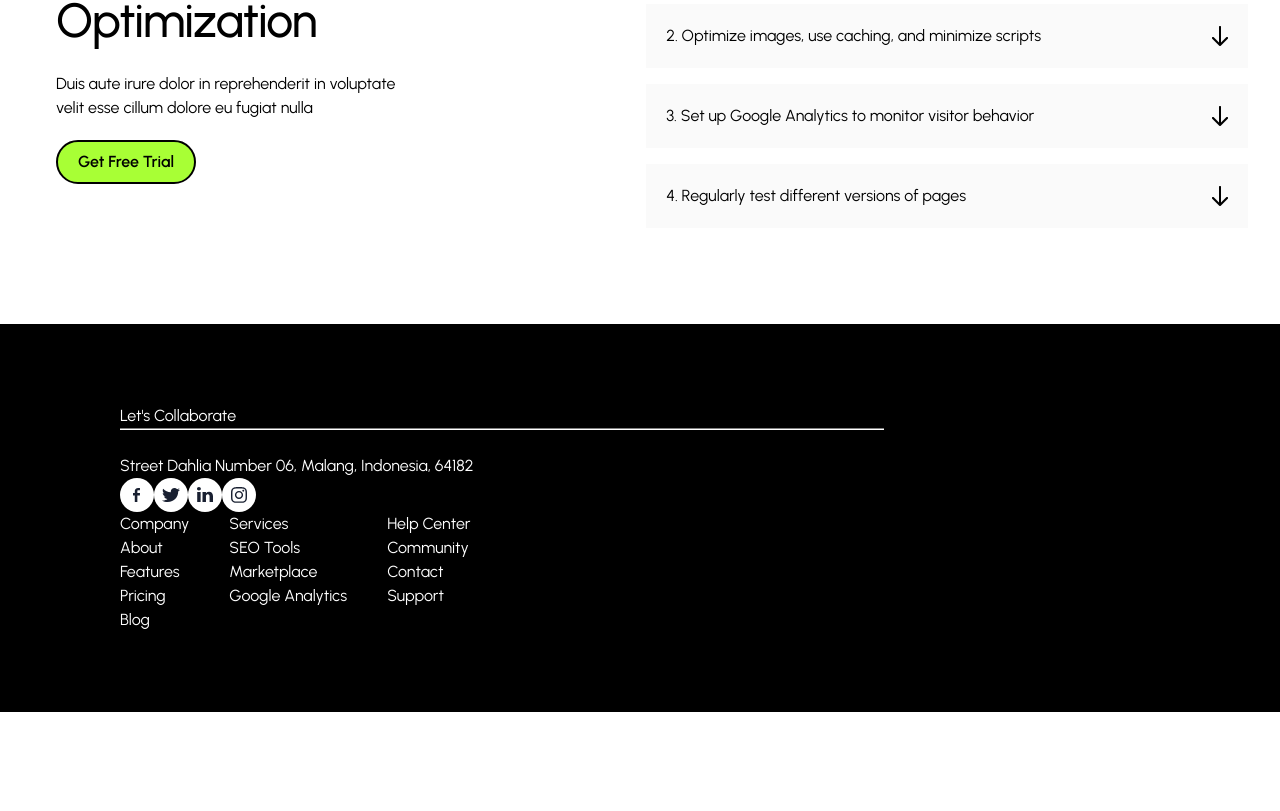
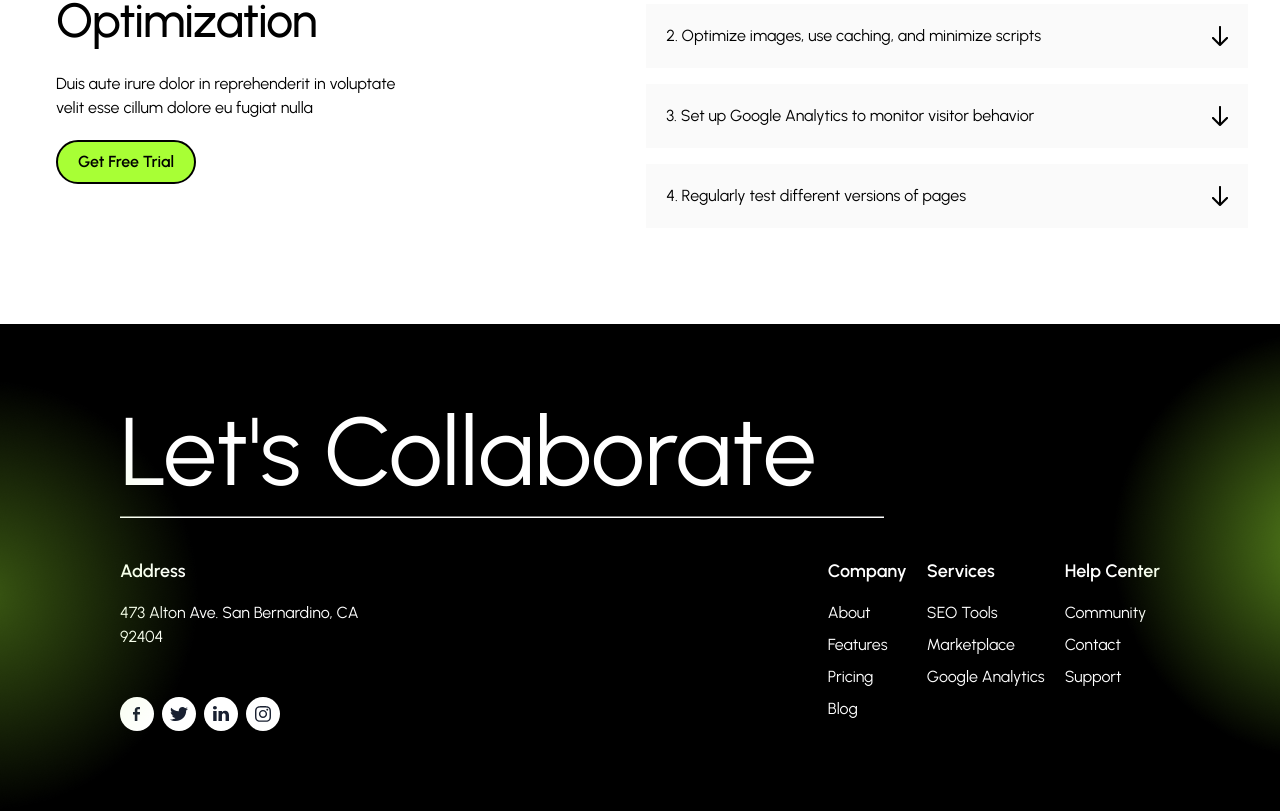
Before and after one commit to DevTyler62/SparkShift, a Next.js app: page / in a window 1280 px wide. Shown: the part 3199-4010 px from the top of the page. Before the commit the page ends 3911 px from the top, so only its background shows below. Built offline with nearby package versions, Linux system fonts and the light colour scheme.

Commit message:
footer section code

```diff
--- a/src/sections/Footer.tsx
+++ b/src/sections/Footer.tsx
@@ -4,33 +4,43 @@ import Facebook from "@/src/assets/facebook.svg";
 import Twitter from "@/src/assets/twitter.svg";
 import Linkedin from "@/src/assets/linkedin.svg";
 import Instagram from "@/src/assets/instagram.svg";
+import LeftGradient from "@/src/assets/left-side-gradient.png";
+import RightGradient from "@/src/assets/right-side-gradient.png";
 import Image from "next/image";
 
 export const Footer = () => {
   return (
     <footer className="bg-black pt-20 pb-20">
       <div className="container">
-        <div>
-          <h1 className="text-white">Let's Collaborate</h1>
+        <div className="mb-10">
+          <h1 className="text-white text-5xl mb-4 md:text-7xl lg:text-8xl">
+            Let's Collaborate
+          </h1>
           <Image src={LongLine} alt="Long dividing line" />
         </div>
-        <div>
+        <div className="flex flex-col-reverse gap-8 md:flex-row md:justify-between">
           <div>
-            <h4>Address</h4>
-            <p className="text-white">
-              Street Dahlia Number 06, Malang, Indonesia, 64182
-            </p>
-            <div className="flex">
+            <div className="mb-12">
+              <h4 className="text-white text-[18px] font-semibold mb-4">
+                Address
+              </h4>
+              <p className="text-white md:w-[250px]">
+                473 Alton Ave. San Bernardino, CA 92404
+              </p>
+            </div>
+            <div className="flex gap-2">
               <Image src={Facebook} alt="Facebook logo" />
               <Image src={Twitter} alt="Twitter logo" />
               <Image src={Linkedin} alt="Linkedin logo" />
               <Image src={Instagram} alt="Instagram logo" />
             </div>
           </div>
-          <div className="flex gap-10">
+          <div className="flex gap-5">
             <div>
-              <h4 className="text-white">Company</h4>
-              <ul>
+              <h4 className="text-white text-[18px] font-semibold mb-4">
+                Company
+              </h4>
+              <ul className="flex flex-col gap-2">
                 <li className="text-white">About</li>
                 <li className="text-white">Features</li>
                 <li className="text-white">Pricing</li>
@@ -38,16 +48,20 @@ export const Footer = () => {
               </ul>
             </div>
             <div>
-              <h4 className="text-white">Services</h4>
-              <ul>
+              <h4 className="text-white text-[18px] font-semibold mb-4">
+                Services
+              </h4>
+              <ul className="flex flex-col gap-2">
                 <li className="text-white">SEO Tools</li>
                 <li className="text-white">Marketplace</li>
                 <li className="text-white">Google Analytics</li>
               </ul>
             </div>
             <div>
-              <h4 className="text-white">Help Center</h4>
-              <ul>
+              <h4 className="text-white text-[18px] font-semibold mb-4">
+                Help Center
+              </h4>
+              <ul className="flex flex-col gap-2">
                 <li className="text-white">Community</li>
                 <li className="text-white">Contact</li>
                 <li className="text-white">Support</li>
@@ -56,6 +70,18 @@ export const Footer = () => {
           </div>
         </div>
       </div>
+      <div className="relative">
+        <Image
+          src={LeftGradient}
+          alt="Gradient image on the left side"
+          className="absolute -top-[350px] "
+        />
+        <Image
+          src={RightGradient}
+          alt="Gradient image on the left side"
+          className="absolute -right-0 -top-[600px] md:-top-[400px]"
+        />
+      </div>
     </footer>
   );
 };
```
